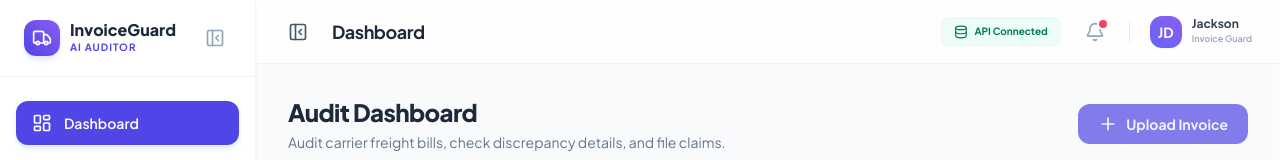
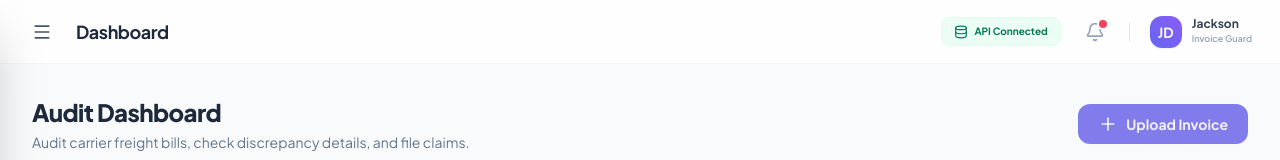
Before and after one commit to mubashir-riaz/InvoiceGuard-ai, a React (Vite) app in the folder frontend/: page / in a window 1280 px wide. Shown: the top 160 px of the page. Built offline with nearby package versions, Linux system fonts and the light colour scheme; no server answers.

Commit message:
feat(ui): convert sidebar to floating overlay drawer with backdrop and zero content shift

```diff
--- a/frontend/src/components/Layout.tsx
+++ b/frontend/src/components/Layout.tsx
@@ -1,30 +1,27 @@
-import { useState } from "react";
+import { useState, useEffect } from "react";
 import { Outlet, useLocation } from "react-router-dom";
 import Navbar from "./Navbar";
-import { Menu, PanelLeftClose, PanelLeftOpen, Bell, Database } from "lucide-react";
+import { Menu, Bell, Database } from "lucide-react";
 
 const Layout = () => {
-  const [sidebarOpen, setSidebarOpen] = useState(() => {
-    try {
-      const saved = localStorage.getItem("invoiceguard_sidebar_open");
-      return saved !== null ? saved === "true" : true;
-    } catch {
-      return true;
-    }
-  });
+  const [sidebarOpen, setSidebarOpen] = useState(false);
   const location = useLocation();
 
-  const toggleSidebar = () => {
-    setSidebarOpen((prev) => {
-      const next = !prev;
-      try {
-        localStorage.setItem("invoiceguard_sidebar_open", String(next));
-      } catch {
-        // ignore localStorage errors if disabled
+  // Close sidebar overlay on ESC key press
+  useEffect(() => {
+    const handleKeyDown = (e: KeyboardEvent) => {
+      if (e.key === "Escape" && sidebarOpen) {
+        setSidebarOpen(false);
       }
-      return next;
-    });
-  };
+    };
+    window.addEventListener("keydown", handleKeyDown);
+    return () => window.removeEventListener("keydown", handleKeyDown);
+  }, [sidebarOpen]);
+
+  // Close sidebar overlay when location changes
+  useEffect(() => {
+    setSidebarOpen(false);
+  }, [location.pathname]);
 
   // Get friendly name for current page title
   const getPageTitle = () => {
@@ -39,31 +36,22 @@ const Layout = () => {
 
   return (
     <div className="min-h-screen bg-slate-50/50">
-      {/* Navigation Sidebar */}
+      {/* Overlay Navigation Sidebar - Slides over content without moving page layout */}
       <Navbar isOpen={sidebarOpen} onClose={() => setSidebarOpen(false)} />
 
-      {/* Main content area with smooth dynamic padding */}
-      <div
-        className={`min-h-screen flex flex-col transition-all duration-300 ease-in-out ${
-          sidebarOpen ? "lg:pl-64" : "lg:pl-0"
-        }`}
-      >
+      {/* Main content area - Stationary and full width (no content shift) */}
+      <div className="min-h-screen flex flex-col">
         {/* Header Bar */}
-        <header className="sticky top-0 z-30 flex items-center justify-between h-16 px-4 sm:px-6 bg-white/80 backdrop-blur-md border-b border-slate-100 transition-all duration-300">
-          {/* Left section: Toggle Sidebar & Title */}
+        <header className="sticky top-0 z-30 flex items-center justify-between h-16 px-4 sm:px-6 bg-white/80 backdrop-blur-md border-b border-slate-100">
+          {/* Left section: Drawer Toggle & Title */}
           <div className="flex items-center gap-3 sm:gap-4">
             <button
-              onClick={toggleSidebar}
-              className="p-2 rounded-xl text-slate-500 hover:bg-slate-100/80 hover:text-slate-800 transition-all focus:outline-none focus:ring-2 focus:ring-indigo-500/20"
-              title={sidebarOpen ? "Collapse sidebar" : "Expand sidebar"}
-              aria-label={sidebarOpen ? "Collapse sidebar" : "Expand sidebar"}
+              onClick={() => setSidebarOpen((prev) => !prev)}
+              className="p-2 rounded-xl text-slate-600 hover:bg-slate-100 hover:text-slate-900 transition-colors focus:outline-none focus:ring-2 focus:ring-indigo-500/20"
+              title="Open menu"
+              aria-label="Open menu"
             >
-              {sidebarOpen ? (
-                <PanelLeftClose className="w-5 h-5 hidden lg:block text-slate-600" />
-              ) : (
-                <PanelLeftOpen className="w-5 h-5 hidden lg:block text-indigo-600" />
-              )}
-              <Menu className="w-5 h-5 lg:hidden" />
+              <Menu className="w-5 h-5" />
             </button>
 
             <h1 className="text-lg font-bold text-slate-800 tracking-tight">
@@ -101,8 +89,8 @@ const Layout = () => {
           </div>
         </header>
 
-        {/* Dynamic Page Content */}
-        <main className="flex-1 p-4 sm:p-6 md:p-8 max-w-7xl w-full mx-auto transition-all duration-300">
+        {/* Page Content */}
+        <main className="flex-1 p-4 sm:p-6 md:p-8 max-w-7xl w-full mx-auto">
           <Outlet />
         </main>
       </div>
--- a/frontend/src/components/Navbar.tsx
+++ b/frontend/src/components/Navbar.tsx
@@ -6,7 +6,6 @@ import {
   FileSignature,
   Truck,
   X,
-  PanelLeftClose,
   ShieldCheck
 } from "lucide-react";
 
@@ -34,32 +33,25 @@ const Navbar = ({ isOpen, onClose }: SidebarProps) => {
     }`;
   };
 
-  const handleNavClick = () => {
-    // Only auto-close drawer on mobile viewports (< 1024px)
-    if (window.innerWidth < 1024) {
-      onClose();
-    }
-  };
-
   return (
     <>
-      {/* Mobile Backdrop Overlay */}
-      {isOpen && (
-        <div
-          onClick={onClose}
-          className="fixed inset-0 z-40 bg-slate-900/30 backdrop-blur-sm lg:hidden transition-opacity duration-300"
-        />
-      )}
+      {/* Backdrop Overlay - Floats over entire screen when open without moving page content */}
+      <div
+        onClick={onClose}
+        className={`fixed inset-0 z-40 bg-slate-900/40 backdrop-blur-sm transition-opacity duration-300 ${
+          isOpen ? "opacity-100 pointer-events-auto" : "opacity-0 pointer-events-none"
+        }`}
+      />
 
-      {/* Sidebar Container */}
+      {/* Floating Overlay Sidebar Container */}
       <aside
-        className={`fixed top-0 bottom-0 left-0 z-50 flex flex-col w-64 bg-white border-r border-slate-100 transition-transform duration-300 ease-in-out shadow-sm ${
+        className={`fixed top-0 bottom-0 left-0 z-50 flex flex-col w-72 bg-white border-r border-slate-100 shadow-2xl transition-transform duration-300 ease-in-out ${
           isOpen ? "translate-x-0" : "-translate-x-full"
         }`}
       >
         {/* Logo/Brand Header with Close Toggle Button */}
         <div className="flex items-center justify-between px-6 py-5 border-b border-slate-100">
-          <Link to="/" className="flex items-center gap-2.5" onClick={handleNavClick}>
+          <Link to="/" className="flex items-center gap-2.5" onClick={onClose}>
             <div className="flex items-center justify-center w-9 h-9 rounded-xl bg-gradient-to-tr from-indigo-600 to-violet-500 text-white shadow-md shadow-indigo-100">
               <Truck className="w-5 h-5" />
             </div>
@@ -72,11 +64,10 @@ const Navbar = ({ isOpen, onClose }: SidebarProps) => {
           <button
             onClick={onClose}
             className="p-1.5 rounded-xl hover:bg-slate-100 text-slate-400 hover:text-slate-600 transition-colors"
-            title="Close sidebar"
-            aria-label="Close sidebar"
+            title="Close menu"
+            aria-label="Close menu"
           >
-            <PanelLeftClose className="w-5 h-5 hidden lg:block" />
-            <X className="w-5 h-5 lg:hidden" />
+            <X className="w-5 h-5" />
           </button>
         </div>
 
@@ -89,7 +80,7 @@ const Navbar = ({ isOpen, onClose }: SidebarProps) => {
                 key={item.path}
                 to={item.path}
                 className={getLinkClass(item.path)}
-                onClick={handleNavClick}
+                onClick={onClose}
               >
                 <Icon className="w-5 h-5 shrink-0" />
                 <span>{item.label}</span>
```
